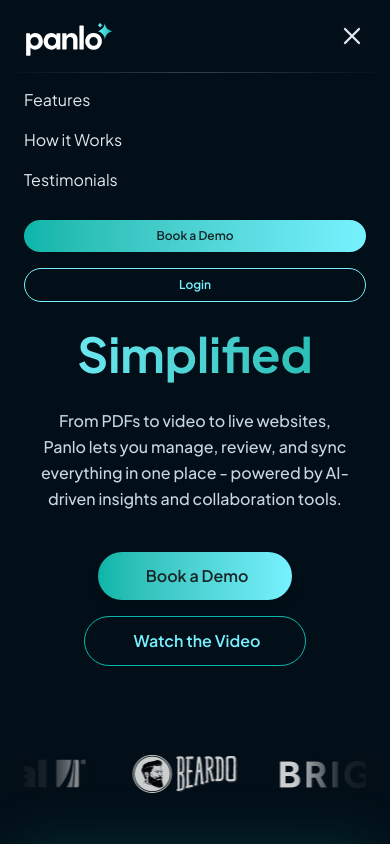
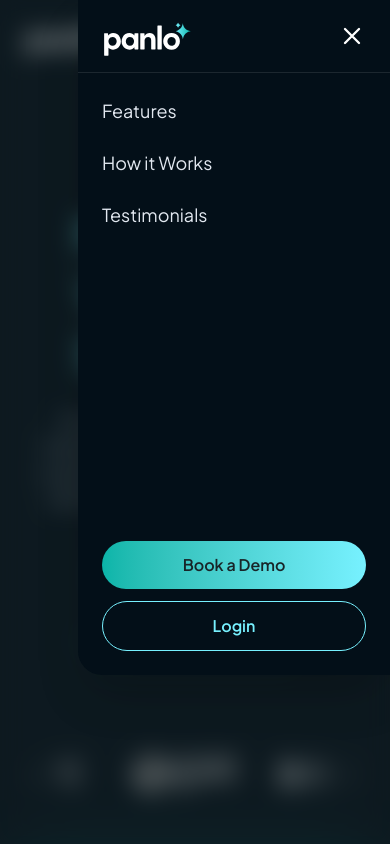
Before and after one commit to ArunAakashA/Panlo, a Next.js app: page / in a window 390 px wide. Both pictures are taken after a click on the button "Toggle menu". Shown: the top 844 px of the page. Built offline with nearby package versions, Linux system fonts and the light colour scheme.

Commit message:
ready for review

```diff
--- a/app/components/ComponentCustomJSON/section_how_it_works_3.js
+++ b/app/components/ComponentCustomJSON/section_how_it_works_3.js
@@ -146,7 +146,7 @@ export default function SectionHowItWorks_3() {
         className="origin-center relative z-10 mt-[160px] sm:mt-[120px] md:mt-[150px] lg:mt-[180px] flex flex-col items-center text-center space-y-4 w-full max-w-[900px] px-6"
       >
         <h2 className="text-2xl lg:text-[40px] font-bold text-white">
-          Sync & Strategize
+          Sync & Strategise
         </h2>
         <p className="text-gray-300 text-base font-medium">
           Insights + approvals aligned. Ready to ship.
--- a/app/components/decor_star.js
+++ b/app/components/decor_star.js
@@ -36,9 +36,9 @@ export default function DecorStar({
         defaults: { ease: "sine.inOut" },
       });
 
-      tl.to(el, { rotate: -90, scale: 1.125, duration: 2 })
+      tl.to(el, { rotate: -90, scale: 1.4, duration: 2 })
         .to(el, { rotate: 90, scale: 0.875, duration: 2 })
-        .to(el, { rotate: -90, scale: 1.125, duration: 2 })
+        .to(el, { rotate: -90, scale: 1.4, duration: 2 })
         .to(el, { rotate: 90, scale: 0.875, duration: 2 });
     }
 
--- a/app/components/footer.js
+++ b/app/components/footer.js
@@ -1,4 +1,5 @@
 import Image from "next/image";
+import Link from "next/link";
 
 export default function Footer() {
   return (
@@ -6,14 +7,16 @@ export default function Footer() {
       <div className="max-w-7xl mx-auto space-y-10">
         <div className="flex flex-col md:flex-row items-center justify-between gap-6">
           <div className="flex-shrink-0">
+            <Link href="/" className="flex items-center">
               <Image
                 src="/logo.svg"
-              alt="Panlo logo"
-              width={128}
+                alt="Panlo Logo"
+                width={120}
                 height={40}
                 className="w-28 md:w-32 h-auto"
                 priority
               />
+            </Link>
           </div>
 
           <div className="flex gap-8 text-sm md:text-base font-medium">
--- a/app/components/header.js
+++ b/app/components/header.js
@@ -1,20 +1,52 @@
 "use client";
-import { useState, useRef } from "react";
+import { useState, useEffect, useRef } from "react";
 import Link from "next/link";
 import Image from "next/image";
 
 export default function Header() {
   const [isOpen, setIsOpen] = useState(false);
+  const [activeSection, setActiveSection] = useState("");
   const menuRef = useRef(null);
   const buttonRef = useRef(null);
 
+  useEffect(() => {
+    document.body.style.overflow = isOpen ? "hidden" : "auto";
+  }, [isOpen]);
+
+  useEffect(() => {
+    const sections = document.querySelectorAll("section[id]");
+    const handleScroll = () => {
+      let current = "";
+      sections.forEach((section) => {
+        const sectionTop = section.offsetTop - 100;
+        if (window.scrollY >= sectionTop) {
+          current = `#${section.getAttribute("id")}`;
+        }
+      });
+      setActiveSection(current);
+    };
+
+    window.addEventListener("scroll", handleScroll);
+    handleScroll();
+    return () => window.removeEventListener("scroll", handleScroll);
+  }, []);
+
+  const links = [
+    { href: "#features", label: "Features" },
+    { href: "#how", label: "How it Works" },
+    { href: "#testimonials", label: "Testimonials" },
+  ];
+
+  const handleOverlayClick = (e) => {
+    if (e.target === e.currentTarget) setIsOpen(false);
+  };
+
   return (
-    <header className="fixed top-0 left-0 w-full z-50 lg:bg-bg-primary/80 lg:backdrop-blur-md border-transparent">
+    <header className="fixed top-0 left-0 w-full z-50 lg:bg-bg-primary/80 lg:backdrop-blur-md border-transparent h-[75px]">
 
       <div className="absolute bottom-0 left-0 w-full h-[1px] lg:bg-gradient-to-r from-transparent via-white/20 to-transparent pointer-events-none"></div>
 
       <div className="max-w-7xl mobile-bg mx-auto px-6 py-4 flex items-center justify-between relative">
-
         <Link href="/" className="flex items-center">
           <Image
             src="/logo.svg"
@@ -26,20 +58,23 @@ export default function Header() {
           />
         </Link>
 
-        {/* Desktop Navigation */}
+        {/* Desktop */}
         <nav className="hidden lg:flex items-center gap-10 text-slate-300 lg:pl-40">
-          <Link href="#features" className="text-lg hover:text-white transition">
-            Features
+          {links.map((link) => (
+            <Link
+              key={link.href}
+              href={link.href}
+              className={`text-lg transition ${
+                activeSection === link.href
+                  ? "text-white font-semibold"
+                  : "hover:text-white"
+              }`}
+            >
+              {link.label}
             </Link>
-          <Link href="#how" className="text-lg hover:text-white transition">
-            How it Works
-          </Link>
-          <Link href="#testimonials" className="text-lg hover:text-white transition">
-            Testimonials
-          </Link>
+          ))}
         </nav>
 
-        {/* Desktop Buttons */}
         <div className="hidden lg:flex items-center gap-4">
           <Link
             href="#book"
@@ -49,7 +84,6 @@ export default function Header() {
               <span className="transition-transform duration-300 translate-x-4 group-hover:-translate-x-0">
                 Book a Demo
               </span>
-
               <span className="inline-block overflow-hidden w-5">
                 <svg
                   xmlns="http://www.w3.org/2000/svg"
@@ -73,7 +107,6 @@ export default function Header() {
               <span className="transition-transform duration-300 translate-x-4 group-hover:-translate-x-0">
                 Login
               </span>
-
               <span className="inline-block overflow-hidden w-5">
                 <svg
                   xmlns="http://www.w3.org/2000/svg"
@@ -90,11 +123,15 @@ export default function Header() {
           </Link>
         </div>
 
-        {/* Mobile Menu Toggle */}
+        {/* Mobile Toggle */}
         <button
           ref={buttonRef}
           onClick={() => setIsOpen(!isOpen)}
-          className="lg:hidden text-slate-200 z-50"
+          className={`lg:hidden z-50 transition-colors duration-300 ${
+            isOpen
+              ? "text-white rounded-full"
+              : "text-slate-200"
+          }`}
           aria-label="Toggle menu"
         >
           <svg
@@ -126,40 +163,71 @@ export default function Header() {
       {/* Mobile Menu */}
       <div
         ref={menuRef}
-        className={`lg:hidden bg-bg-primary transition-all duration-300 ease-in-out ${isOpen
-            ? "opacity-100 translate-y-0 visible"
-            : "opacity-0 -translate-y-2 invisible"
+        onClick={handleOverlayClick}
+        className={`lg:hidden fixed inset-0 z-40 transition-all duration-300 ease-in-out ${
+          isOpen
+            ? "visible opacity-100 backdrop-blur-md bg-black/50"
+            : "invisible opacity-0 backdrop-blur-0"
         }`}
       >
+        <div
+          className={`absolute top-0 right-0 w-[80%] h-[80vh] bg-bg-primary rounded-bl-3xl shadow-2xl flex flex-col justify-between transition-transform duration-300 ease-in-out ${
+            isOpen ? "translate-y-0" : "-translate-y-5"
+          }`}
+        >
+          <div className="flex items-center justify-between px-6 py-4 border-b border-white/10">
+            <Link
+              href="/"
+              onClick={() => setIsOpen(false)}
+              className="flex items-center"
+            >
+              <Image
+                src="/logo.svg"
+                alt="Panlo Logo"
+                width={120}
+                height={40}
+                className="h-10 w-auto"
+                priority
+              />
+            </Link>
+          </div>
 
-        <div className="absolute top-0 left-0 w-full h-[1px] bg-gradient-to-r from-transparent via-white/20 to-transparent pointer-events-none"></div>
+          <div className="px-6 pt-6 flex flex-col gap-6 text-slate-200 flex-grow">
+            {links.map((link) => (
+              <Link
+                key={link.href}
+                href={link.href}
+                onClick={() => setIsOpen(false)}
+                className={`text-lg transition ${
+                  activeSection === link.href
+                    ? "text-white font-semibold"
+                    : "hover:text-white"
+                }`}
+              >
+                {link.label}
+              </Link>
+            ))}
+          </div>
 
-        <div className="px-6 py-4 flex flex-col gap-4 text-slate-200">
-          <Link href="#features" onClick={() => setIsOpen(false)} className="hover:text-white">
-            Features
-          </Link>
-          <Link href="#how" onClick={() => setIsOpen(false)} className="hover:text-white">
-            How it Works
-          </Link>
-          <Link href="#testimonials" onClick={() => setIsOpen(false)} className="hover:text-white">
-            Testimonials
-          </Link>
+          <div className="p-6 flex flex-col gap-3">
             <Link
               href="#book"
               onClick={() => setIsOpen(false)}
-            className="mt-3 inline-block text-xs font-semibold px-5 py-2 rounded-full text-black bg-gradient-to-r from-primary to-secondary text-center"
+              className="w-full text-center py-3 rounded-full bg-gradient-to-r from-primary to-secondary text-black font-semibold"
             >
               Book a Demo
             </Link>
             <Link
               href="#login"
               onClick={() => setIsOpen(false)}
-            className="inline-block px-5 py-2 text-xs font-semibold rounded-full font-medium border border-secondary text-secondary text-center"
+              className="w-full text-center py-3 rounded-full border border-secondary text-secondary font-semibold"
             >
               Login
             </Link>
           </div>
         </div>
+
+      </div>
     </header>
   );
 }
--- a/app/components/section_CTA.js
+++ b/app/components/section_CTA.js
@@ -40,11 +40,11 @@ export default function SectionCTA() {
   return (
     <section className="bg-bg-primary text-white py-0 md:py-5 px-4 pb-15 md:pb-20">
       <div ref={sectionRef} className="origin-center max-w-7xl mx-auto">
-        <div className="bg-gradient-to-r from-secondary to-primary rounded-2xl overflow-hidden grid md:grid-cols-[1fr_2fr] items-center p-10 pt-0 pr-0 pb-0 gap-6">
+        <div className="bg-gradient-to-r from-secondary to-primary rounded-2xl overflow-hidden grid md:grid-cols-[1.5fr_2fr] items-center p-10 pt-0 pr-0 pb-0 gap-6">
 
-          <div className="space-y-6 pt-8 md:pb-10">
-            <h2 className="text-4xl md:text-[50px] font-bold leading-tight text-black">
-              Where creativity<br />meets clarity.
+          <div className="space-y-6 pt-8 md:pb-10 pr-10 md:pr-0">
+            <h2 className="text-4xl md:text-3xl lg:text-[50px] font-bold leading-tight text-black">
+              Where Creativity<br />Meets Clarity.
             </h2>
 
             <Link
@@ -73,7 +73,7 @@ export default function SectionCTA() {
             </Link>
           </div>
 
-          <div className="flex justify-end relative w-full h-auto md:mt-40 lg:mt-0">
+          <div className="flex justify-end relative w-full h-auto md:mt-15 lg:mt-0">
             <Image
               src="/images/dashboard-preview.webp"
               alt="Dashboard preview"
--- a/app/components/section_features.js
+++ b/app/components/section_features.js
@@ -59,7 +59,7 @@ export default function SectionFeatures() {
     <section
       id="features"
       ref={sectionRef}
-      className="origin-center bg-bg-primary text-white pt-0 md:pt-15 py-15 md:py-20 px-4 will-change-transform"
+      className="origin-center bg-bg-primary text-white pt-20 md:pt-25 py-15 md:py-20 px-4 will-change-transform"
     >
       <div className="max-w-7xl mx-auto space-y-10">
 
@@ -67,7 +67,7 @@ export default function SectionFeatures() {
         <div className="cont-1 bg-bg-tertiary rounded-2xl p-8 pr-0 lg:p-10 lg:pr-0 grid grid-cols-1 lg:grid-cols-[1fr_2.5fr] gap-8 lg:gap-10 items-center opacity-0 translate-y-20">
           <div className="space-y-5 text-left pr-8 lg:pr-0">
             <h2 className="text-4xl lg:text-[56px] font-bold leading-tight">
-              Less mess. <span className="text-secondary">More magic</span>
+              Less Mess. <span className="text-secondary">More Magic</span>
             </h2>
             <p className="text-gray-400/90 font-medium text-base leading-relaxed">
               Creative chaos is real. Feedback scattered across emails, chats, screenshots
--- a/app/components/section_insights.js
+++ b/app/components/section_insights.js
@@ -140,7 +140,7 @@ export default function SectionInsights() {
       <div className="max-w-7xl mx-auto space-y-16">
 
         <h2 className="text-4xl lg:text-[56px] font-bold leading-tight text-center opacity-90">
-          <span className="text-secondary">Insights</span> That<span className="line-break"> Work Harder</span>
+          <span className="text-secondary">Insights</span> that<span className="line-break"> Work Harder</span>
         </h2>
 
         {/* ROW 1 */}
@@ -161,7 +161,7 @@ export default function SectionInsights() {
               AI Marketing Intelligence
             </h3>
             <p className="font-medium text-gray-400 leading-relaxed text-center md:text-left">
-              Past performance decoded into actionable next steps.
+              Past performance decoded into <span className="line-break">actionable next steps.</span>
             </p>
           </div>
         </div>
@@ -179,11 +179,11 @@ export default function SectionInsights() {
           </div>
 
           <div className="text-block space-y-4 opacity-0 order-2 md:order-1">
-            <h3 className="text-2xl lg:text-[32px] font-bold text-white text-center md:text-left">
-              One Dashboard to Rule<br /> Them All
+            <h3 className="text-2xl lg:text-[32px] font-bold text-white text-center md:text-left lg:pr-10">
+              One Dashboard to <span className="line-break">Rule Them All</span>
             </h3>
             <p className="font-medium text-gray-400 leading-relaxed text-center md:text-left">
-              Compare iterations like a design time traveler.
+              Compare iterations like a <span className="line-break">design time traveler.</span>
             </p>
           </div>
         </div>
--- a/app/components/section_testimonials.js
+++ b/app/components/section_testimonials.js
@@ -126,9 +126,9 @@ export default function SectionTestimonials() {
     >
       <div className="max-w-7xl mx-auto text-center space-y-12 relative">
 
-        <h2 className="text-3xl sm:text-4xl md:text-[56px] font-bold leading-tight">
-          Trusted by teams who value <br className="hidden sm:block" />
-          <span className="text-secondary">clarity with creativity</span>
+        <h2 className="text-4xl lg:text-[56px] font-bold leading-tight">
+          Trusted by Teams who Value <br className="hidden sm:block" />
+          <span className="text-secondary">Clarity with Creativity</span>
         </h2>
 
         <div className="hidden lg:block absolute left-0 top-0 h-full w-32 xl:w-40 bg-gradient-to-r from-bg-primary via-bg-primary/90 to-transparent pointer-events-none z-20"></div>
--- a/app/components/section_video.js
+++ b/app/components/section_video.js
@@ -28,7 +28,7 @@ export default function SectionVideo() {
   return (
     <section
       ref={sectionRef}
-      className="origin-center bg-bg-primary text-white pt-7 md:pt-10 pb-20 px-4 lg:px-0 opacity-0 translate-y-20 will-change-transform"
+      className="origin-center bg-bg-primary text-white pt-7 md:pt-10 pb-10 md:pb-15 px-4 lg:px-0 opacity-0 translate-y-20 will-change-transform"
     >
       <div className="max-w-7xl mx-auto">
         <div className="video-br relative w-full overflow-hidden rounded-2xl p-[6px] bg-gradient-to-r from-primary via-primary to-primary shadow-[0_0_64px_-1px_#0AB5A940]">
```
Also changed, not shown: public/images/dashboard-preview-old.webp (added), public/images/dashboard-preview.webp. Lines whose indentation alone changed are shown as unchanged.
